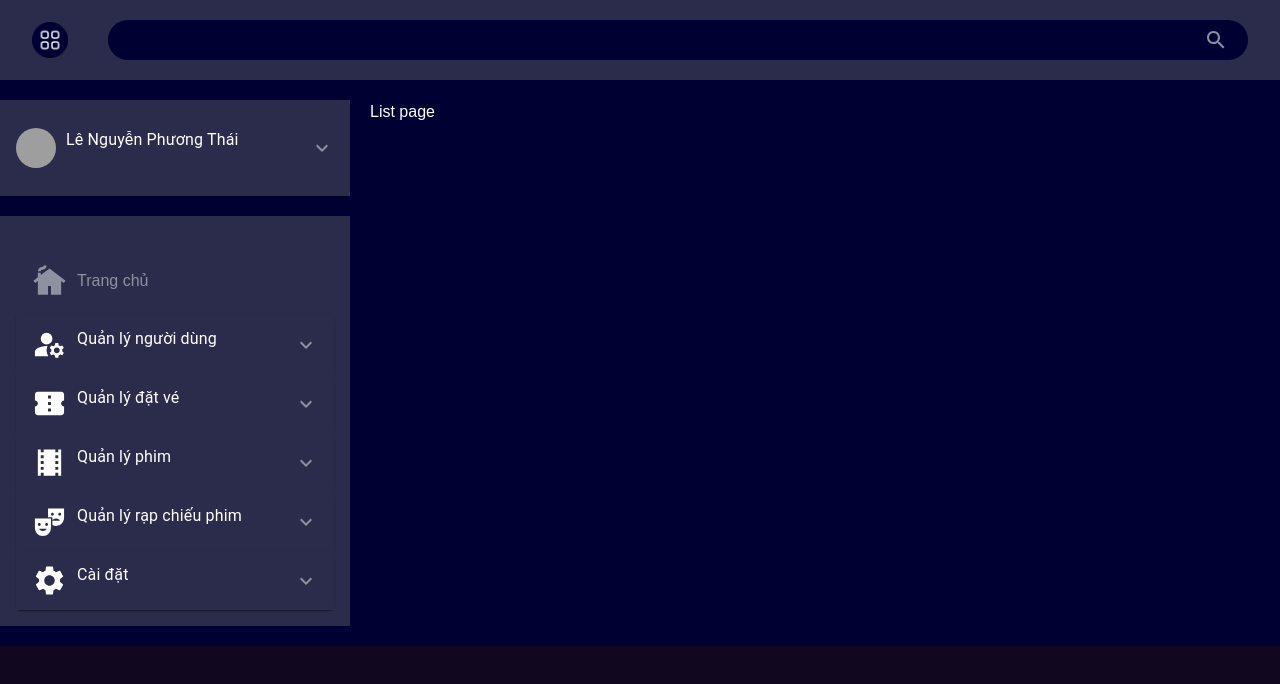
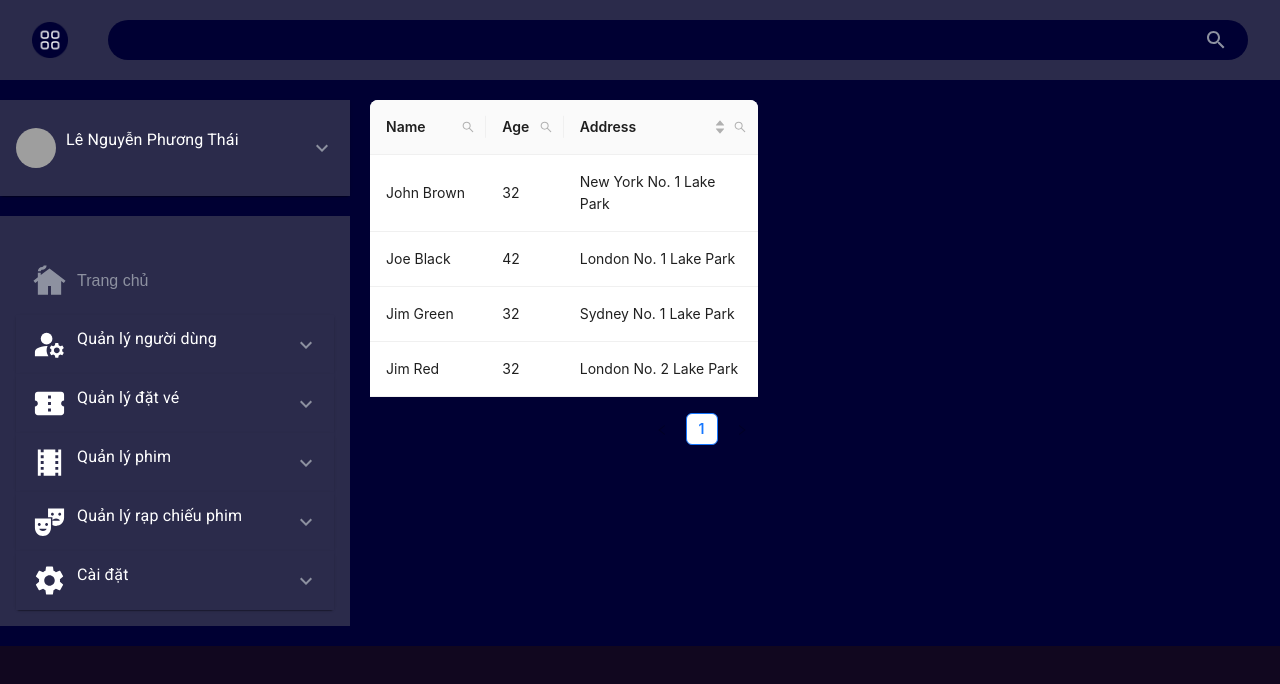
Before and after one commit to henrylenguyen/Mern-stack-movie-ticket-client, a React (Vite) app: page /admin/danh-sach in a window 1280 px wide. Shown: the top 684 px of the page. Built offline with nearby package versions, Linux system fonts and the light colour scheme; grey boxes are pictures that could not be loaded.

Commit message:
trang danh sách

```diff
--- a/index.html
+++ b/index.html
@@ -6,6 +6,16 @@
     <meta name="viewport" content="width=device-width, initial-scale=1.0" />
     <title>Đặt vé xem phim</title>
     <link rel="stylesheet" href="https://cdnjs.cloudflare.com/ajax/libs/font-awesome/6.3.0/css/all.min.css" integrity="sha512-SzlrxWUlpfuzQ+pcUCosxcglQRNAq/DZjVsC0lE40xsADsfeQoEypE+enwcOiGjk/bSuGGKHEyjSoQ1zVisanQ==" crossorigin="anonymous" referrerpolicy="no-referrer" />
+    <!-- Fonts to support Material Design -->
+    <link
+      rel="stylesheet"
+      href="https://fonts.googleapis.com/css?family=Roboto:300,400,500,700&display=swap"
+    />
+    <!-- Icons to support Material Design -->
+    <link
+      rel="stylesheet"
+      href="https://fonts.googleapis.com/icon?family=Material+Icons"
+    />
   </head>
   <body>
     <div id="root"></div>
--- a/src/App.jsx
+++ b/src/App.jsx
@@ -8,7 +8,8 @@ import routesAdmin from "routes/admin/routesAdmin";
 import bgError from "assets/images/error.png";
 import LoginPage from "pages/Admin/LoginPage";
 import ContainerLayout from "layouts/admin/home/ContainerLayout";
-import ListPage from "layouts/admin/ListPage";
+import ListPage from "pages/Admin/ListPage";
+
 
 function App() {
   const params = window.location.pathname;
--- a/src/layouts/admin/ListPage.jsx
+++ /dev/null
@@ -1,11 +0,0 @@
-import React from 'react';
-
-const ListPage = () => {
-  return (
-    <div>
-      <h1>List page</h1>
-    </div>
-  );
-};
-
-export default ListPage;
--- a/src/layouts/admin/login/LoginAdmin.jsx
+++ b/src/layouts/admin/login/LoginAdmin.jsx
@@ -104,8 +104,8 @@ const LoginAdmin = () => {
             )}
           </button>
         </form>
+      </div>
       <ToastContainer autoClose={1000} />
-      </div>
     </>
   );
 };
--- a/src/main.jsx
+++ b/src/main.jsx
@@ -1,18 +1,22 @@
-import React from 'react'
-import ReactDOM from 'react-dom/client'
-import { BrowserRouter } from 'react-router-dom'
-import App from './App'
-import './index.scss'
+import React from "react";
+import ReactDOM from "react-dom/client";
+import { BrowserRouter } from "react-router-dom";
+import App from "./App";
+import "./index.scss";
 import "swiper/css";
 import "swiper/css/bundle";
 import "swiper/css/pagination";
 import "swiper/css/navigation";
 import { Provider } from "react-redux";
 import store from "config/configureStore";
+import "react-toastify/dist/ReactToastify.css";
+import { StyledEngineProvider } from "@mui/material/styles";
 ReactDOM.createRoot(document.getElementById("root")).render(
-  <Provider store={store}>
-    <BrowserRouter>
-      <App />
-    </BrowserRouter>
-  </Provider>
+  <StyledEngineProvider injectFirst>
+    <Provider store={store}>
+      <BrowserRouter>
+        <App />
+      </BrowserRouter>
+    </Provider>
+  </StyledEngineProvider>
 );
--- /dev/null
+++ b/src/pages/admin/ListPage.jsx
@@ -0,0 +1,163 @@
+import { SearchOutlined } from "@ant-design/icons";
+import { Button, Input, Space, Table } from "antd";
+import { useRef, useState } from "react";
+import Highlighter from "react-highlight-words";
+const data = [
+  {
+    key: "1",
+    name: "John Brown",
+    age: 32,
+    address: "New York No. 1 Lake Park",
+  },
+  {
+    key: "2",
+    name: "Joe Black",
+    age: 42,
+    address: "London No. 1 Lake Park",
+  },
+  {
+    key: "3",
+    name: "Jim Green",
+    age: 32,
+    address: "Sydney No. 1 Lake Park",
+  },
+  {
+    key: "4",
+    name: "Jim Red",
+    age: 32,
+    address: "London No. 2 Lake Park",
+  },
+];
+export default function ListPage() {
+  const [searchText, setSearchText] = useState('');
+  const [searchedColumn, setSearchedColumn] = useState('');
+  const searchInput = useRef(null);
+  const handleSearch = (selectedKeys, confirm, dataIndex) => {
+    confirm();
+    setSearchText(selectedKeys[0]);
+    setSearchedColumn(dataIndex);
+  };
+  const handleReset = (clearFilters) => {
+    clearFilters();
+    setSearchText('');
+  };
+  const getColumnSearchProps = (dataIndex) => ({
+    filterDropdown: ({ setSelectedKeys, selectedKeys, confirm, clearFilters, close }) => (
+      <div
+        style={{
+          padding: 8,
+        }}
+        onKeyDown={(e) => e.stopPropagation()}
+      >
+        <Input
+          ref={searchInput}
+          placeholder={`Search ${dataIndex}`}
+          value={selectedKeys[0]}
+          onChange={(e) => setSelectedKeys(e.target.value ? [e.target.value] : [])}
+          onPressEnter={() => handleSearch(selectedKeys, confirm, dataIndex)}
+          style={{
+            marginBottom: 8,
+            display: 'block',
+          }}
+        />
+        <Space>
+          <Button
+            type="primary"
+            onClick={() => handleSearch(selectedKeys, confirm, dataIndex)}
+            icon={<SearchOutlined />}
+            size="small"
+            style={{
+              width: 90,
+            }}
+          >
+            Search
+          </Button>
+          <Button
+            onClick={() => clearFilters && handleReset(clearFilters)}
+            size="small"
+            style={{
+              width: 90,
+            }}
+          >
+            Reset
+          </Button>
+          <Button
+            type="link"
+            size="small"
+            onClick={() => {
+              confirm({
+                closeDropdown: false,
+              });
+              setSearchText(selectedKeys[0]);
+              setSearchedColumn(dataIndex);
+            }}
+          >
+            Filter
+          </Button>
+          <Button
+            type="link"
+            size="small"
+            onClick={() => {
+              close();
+            }}
+          >
+            close
+          </Button>
+        </Space>
+      </div>
+    ),
+    filterIcon: (filtered) => (
+      <SearchOutlined
+        style={{
+          color: filtered ? '#1890ff' : undefined,
+        }}
+      />
+    ),
+    onFilter: (value, record) =>
+      record[dataIndex].toString().toLowerCase().includes(value.toLowerCase()),
+    onFilterDropdownOpenChange: (visible) => {
+      if (visible) {
+        setTimeout(() => searchInput.current?.select(), 100);
+      }
+    },
+    render: (text) =>
+      searchedColumn === dataIndex ? (
+        <Highlighter
+          highlightStyle={{
+            backgroundColor: '#ffc069',
+            padding: 0,
+          }}
+          searchWords={[searchText]}
+          autoEscape
+          textToHighlight={text ? text.toString() : ''}
+        />
+      ) : (
+        text
+      ),
+  });
+  const columns = [
+    {
+      title: 'Name',
+      dataIndex: 'name',
+      key: 'name',
+      width: '30%',
+      ...getColumnSearchProps('name'),
+    },
+    {
+      title: 'Age',
+      dataIndex: 'age',
+      key: 'age',
+      width: '20%',
+      ...getColumnSearchProps('age'),
+    },
+    {
+      title: 'Address',
+      dataIndex: 'address',
+      key: 'address',
+      ...getColumnSearchProps('address'),
+      sorter: (a, b) => a.address.length - b.address.length,
+      sortDirections: ['descend', 'ascend'],
+    },
+  ];
+  return <Table columns={columns} dataSource={data} />;
+};
--- a/src/routes/admin/routesAdmin.js
+++ b/src/routes/admin/routesAdmin.js
@@ -1,6 +1,7 @@
 
-import ListPage from "layouts/admin/ListPage";
+
 import AdminHomePage from "pages/Admin/AdminHomePage";
+import ListPage from "pages/Admin/ListPage";
 const routesAdmin = [
   {
     path: "/admin/home",
```
